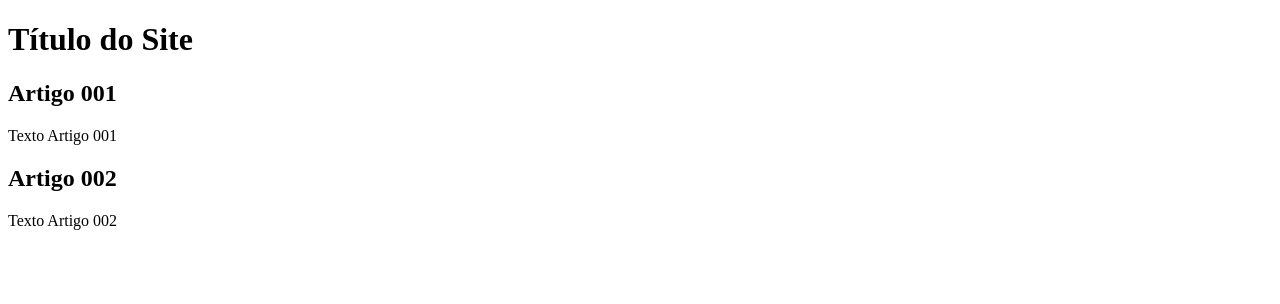
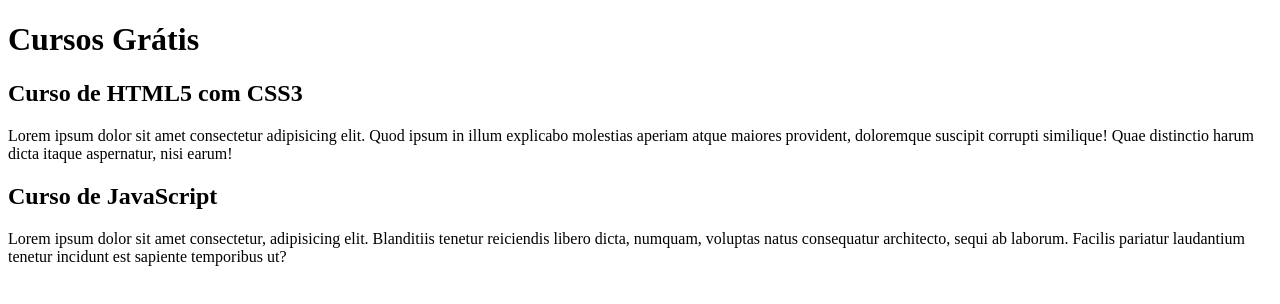
Before and after one commit to augusto-cs/projeto-site, a plain HTML site: page index.html in a window 1280 px wide. Drawn offline with Linux system fonts and the light colour scheme.

Commit message:
comecei a escrever o conteudo

```diff
--- a/index.html
+++ b/index.html
@@ -8,17 +8,16 @@
 <body>
     <main>
         <header>
-            <h1>Título do Site</h1>
+            <h1>Cursos Grátis</h1>
         </header>
         <article>
-            <h2>Artigo 001</h2>
-            <p>Texto Artigo 001</p>
+            <h2>Curso de HTML5 com CSS3</h2>
+            <p>Lorem ipsum dolor sit amet consectetur adipisicing elit. Quod ipsum in illum explicabo molestias aperiam atque maiores provident, doloremque suscipit corrupti similique! Quae distinctio harum dicta itaque aspernatur, nisi earum!</p>
         </article>
         <article>
-            <h2>Artigo 002</h2>
-            <p>Texto Artigo 002</p>
+            <h2>Curso de JavaScript</h2>
+            <p>Lorem ipsum dolor sit amet consectetur, adipisicing elit. Blanditiis tenetur reiciendis libero dicta, numquam, voluptas natus consequatur architecto, sequi ab laborum. Facilis pariatur laudantium tenetur incidunt est sapiente temporibus ut?</p>
         </article>
     </main>
-
 </body>
 </html>
```
